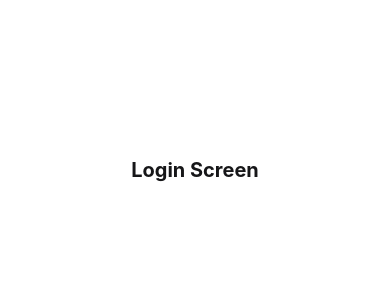
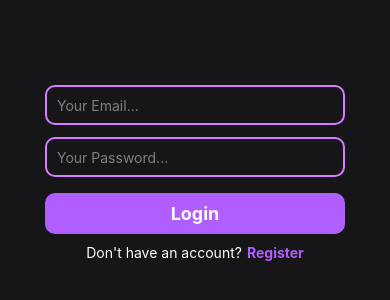
Before and after one commit to MW3r3/PractyAI-MobileApp, a React Native app: screen /Login in a window 390 px wide. Shown: the part 252-552 px from the top of the page. Built offline with nearby package versions, Linux system fonts and the light colour scheme; no server answers.

Commit message:
login logic added with checking if user is logged

```diff
--- a/App.tsx
+++ b/App.tsx
@@ -1,6 +1,9 @@
-import React from "react";
+import React, { useEffect } from "react";
 import { NavigationContainer } from "@react-navigation/native";
 import { createStackNavigator } from "@react-navigation/stack";
+import { onAuthStateChanged } from "firebase/auth";
+import { useNavigation } from "@react-navigation/native";
+import { auth } from "./firebase";
 
 import Login from "./screens/login";
 import Register from "./screens/register";
@@ -9,15 +12,42 @@ import Profile from "./screens/profile";
 import Chat from "./screens/chat";
 import { UserProvider } from "./providers/UserProvider";
 
+type RootParamList = {
+  Home: undefined;
+  Login: undefined;
+  Register: undefined;
+  Profile: undefined;
+  Chat: undefined;
+};
 
-const Stack = createStackNavigator();
+const Stack = createStackNavigator<RootParamList>();
+
+function Navigation() {
+  const navigation = useNavigation();
+
+  useEffect(() => {
+    const unsubscribe = onAuthStateChanged(auth, (user) => {
+      if (user) {
+        console.log("User is logged in:", user["email"]);
+        navigation.reset({
+          index: 0,
+          routes: [{ name: "Home", params: undefined }] as Array<Route<"Home">>,
+        });
+      } else {
+        console.log("User is not logged in");
+        navigation.reset({
+          index: 0,
+          routes: [{ name: "Login", params: undefined }] as Array<Route<"Login">>,
+        });
+      }
+    });
 
 
-export default function App() {
+    return () => unsubscribe();
+  }, []);
+
   return (
-    <UserProvider>
-    <NavigationContainer>
-      <Stack.Navigator initialRouteName="Home">
+    <Stack.Navigator>
       <Stack.Screen
         name="Login"
         component={Login}
@@ -44,6 +74,15 @@ export default function App() {
         options={{ headerShown: false }}
       />
     </Stack.Navigator>
+  );
+}
+
+export default function App() {
+  return (
+    <UserProvider>
+      <NavigationContainer>
+        <Navigation />
       </NavigationContainer>
     </UserProvider>
-  );}
+  );
+}
--- a/firebase.tsx
+++ b/firebase.tsx
@@ -1,22 +1,26 @@
 import { initializeApp } from "firebase/app";
-import { getAuth } from "firebase/auth";
-import { getDatabase } from "firebase/database";
-
+import {  initializeAuth, getReactNativePersistence} from "firebase/auth";
+import AsyncStorage from "@react-native-async-storage/async-storage";
 
 
 const firebaseConfig = {
   apiKey: "AIzaSyAoDicyD8lN8iPS_UUUHdWdwOz7tLc1YpA",
   authDomain: "practyai-b2521.firebaseapp.com",
-  databaseURL: "https://practyai-b2521-default-rtdb.europe-west1.firebasedatabase.app",
+  databaseURL:
+    "https://practyai-b2521-default-rtdb.europe-west1.firebasedatabase.app",
   projectId: "practyai-b2521",
   storageBucket: "practyai-b2521.appspot.com",
   messagingSenderId: "553736750449",
   appId: "1:553736750449:web:c60c85327a60be152b62d0",
-  measurementId: "G-Z1XPQEQC99"
+  measurementId: "G-Z1XPQEQC99",
 };
 
+
 const app = initializeApp(firebaseConfig);
-const auth = getAuth(app);
-const database = getDatabase(app);
 
-export { auth, database }
+const auth = initializeAuth(app, {
+  persistence: getReactNativePersistence(AsyncStorage),
+});
+
+
+export { auth };
--- a/package.json
+++ b/package.json
@@ -10,6 +10,7 @@
   },
   "dependencies": {
     "@babel/preset-env": "^7.23.2",
+    "@react-native-async-storage/async-storage": "^1.19.4",
     "@react-navigation/native": "^6.1.9",
     "@react-navigation/stack": "^6.3.20",
     "deprecated-react-native-prop-types": "^5.0.0",
--- a/screens/login.tsx
+++ b/screens/login.tsx
@@ -1,11 +1,96 @@
-import React from "react";
-import { SafeAreaView, View, Text, StyleSheet, Appearance } from "react-native";
+import React, { useState } from "react";
+import {
+  SafeAreaView,
+  View,
+  Text,
+  StyleSheet,
+  Appearance,
+  TouchableOpacity,
+  Alert
+} from "react-native";
 import { ThemeProvider } from "styled-components";
 import { lightTheme, darkTheme } from "../themes";
+import { TextInput } from "react-native-gesture-handler";
+import {  signInWithEmailAndPassword, sendEmailVerification, signOut } from "firebase/auth";
+import { auth } from "../firebase";
+import { useNavigation } from "@react-navigation/native";
+
 
 export default function LoginScreen() {
+  const navigation = useNavigation();
   const colorScheme = Appearance.getColorScheme();
-  const theme = colorScheme === "dark" ? darkTheme : lightTheme;
+  const theme = colorScheme === "light" ? darkTheme : lightTheme;
+
+  const [email, setEmail] = useState("");
+  const [password, setPassword] = useState("");
+
+  const handleLogin = async () => {
+    console.log(email, password);
+    console.log("initiating login");
+    try {
+      const userCredential = await signInWithEmailAndPassword(
+        auth,
+        email,
+        password
+      );
+      console.log("login successful");
+      const user = userCredential.user;
+      console.log(user);
+
+      if (!user.emailVerified) {
+        await sendEmailVerification(user);
+        Alert.alert(
+          "Email not verified",
+          "A verification email has been sent when you created your account. Please check your inbox and verify your email.",
+          [
+            { text: "OK", onPress: () => console.log("OK Pressed") },
+            { text: "Send Again", onPress: () => sendEmailVerification(user) },
+          ]
+        );
+        await signOut(auth);
+      } else {
+        navigation.reset({
+          index: 0,
+          routes: [{ name: "Home", params: undefined }],
+        });
+      }
+    } catch (error) {
+      const errorCode = error.code;
+      let errorMessage = error.message;
+
+      switch (errorCode) {
+        case "auth/invalid-email":
+          errorMessage = "The email address is not valid.";
+          break;
+        case "auth/user-disabled":
+          errorMessage = "This user has been disabled.";
+          break;
+        case "auth/user-not-found":
+          errorMessage = "No user found with this email address.";
+          break;
+        case "auth/wrong-password":
+          errorMessage = "The password is incorrect.";
+          break;
+        case "auth/too-many-requests":
+          errorMessage =
+            "Too many requests. Please try again in a few minutes.";
+          break;
+        case "auth/missing-password":
+          errorMessage = "Please enter a password.";
+          break;
+        case "auth/missing-email":
+          errorMessage = "Please enter an email address.";
+          break;
+        default:
+          errorMessage = "An unknown error occurred.";
+      }
+
+      console.log(errorCode, errorMessage);
+      Alert.alert("Error", errorMessage, [
+        { text: "OK", onPress: () => console.log("OK Pressed") },
+      ]);
+    }
+  };
 
   const styles = StyleSheet.create({
     container: {
@@ -19,13 +104,70 @@ export default function LoginScreen() {
       fontWeight: "bold",
       color: theme.text,
     },
+    input: {
+      height: 40,
+      width: 300,
+      margin: 6,
+      borderWidth: 2,
+      borderColor: theme.secondaryLight,
+      padding: 10,
+      borderRadius: 10,
+      color: theme.text,
+    },
+    actionButton: {
+      width: 300,
+      backgroundColor: theme.secondary,
+      padding: 10,
+      borderRadius: 10,
+      marginTop: 10,
+    },
+    actionButtonText: {
+      fontWeight: "bold",
+      fontSize: 18,
+      color: theme.white,
+      textAlign: "center",
+    },
+    registerContainer: {
+      flexDirection: "row",
+      marginTop: 10,
+    },
+    registerText: {
+      color: theme.text,
+    },
+    registerButton: {
+      color: theme.secondary,
+      fontWeight: "bold",
+      marginLeft: 5,
+    },
   });
 
   return (
     <ThemeProvider theme={theme}>
       <SafeAreaView style={styles.container}>
-        <View>
-          <Text style={styles.title}>Login Screen</Text>
+        <TextInput
+          style={styles.input}
+          placeholder="Your Email..."
+          placeholderTextColor="gray"
+          keyboardType="email-address"
+          onChangeText={setEmail}
+          value={email}
+        />
+        <TextInput
+          style={styles.input}
+          placeholder="Your Password..."
+          placeholderTextColor="gray"
+          secureTextEntry={true}
+          onChangeText={setPassword}
+          value={password}
+        />
+        <TouchableOpacity style={styles.actionButton} onPress={handleLogin}>
+          <Text style={styles.actionButtonText}>Login</Text>
+        </TouchableOpacity>
+        <View style={styles.registerContainer}>
+          <Text style={styles.registerText}>Don't have an account?</Text>
+          <TouchableOpacity onPress={() => navigation.navigate('Register')}>
+            <Text style={styles.registerButton}>Register</Text>
+          </TouchableOpacity>
         </View>
       </SafeAreaView>
     </ThemeProvider>
--- a/tsconfig.json
+++ b/tsconfig.json
@@ -6,6 +6,9 @@
       "dom",
       "esnext"
     ],
+    "paths": {
+      "@firebase/auth": ["./node_modules/@firebase/auth/dist/index.rn.d.ts"]
+    },
     "moduleResolution": "node",
     "noEmit": true,
     "skipLibCheck": true,
```
Also changed, not shown: 3 other files (tests, documents, lock files or other folders). Lines whose indentation alone changed are shown as unchanged.
